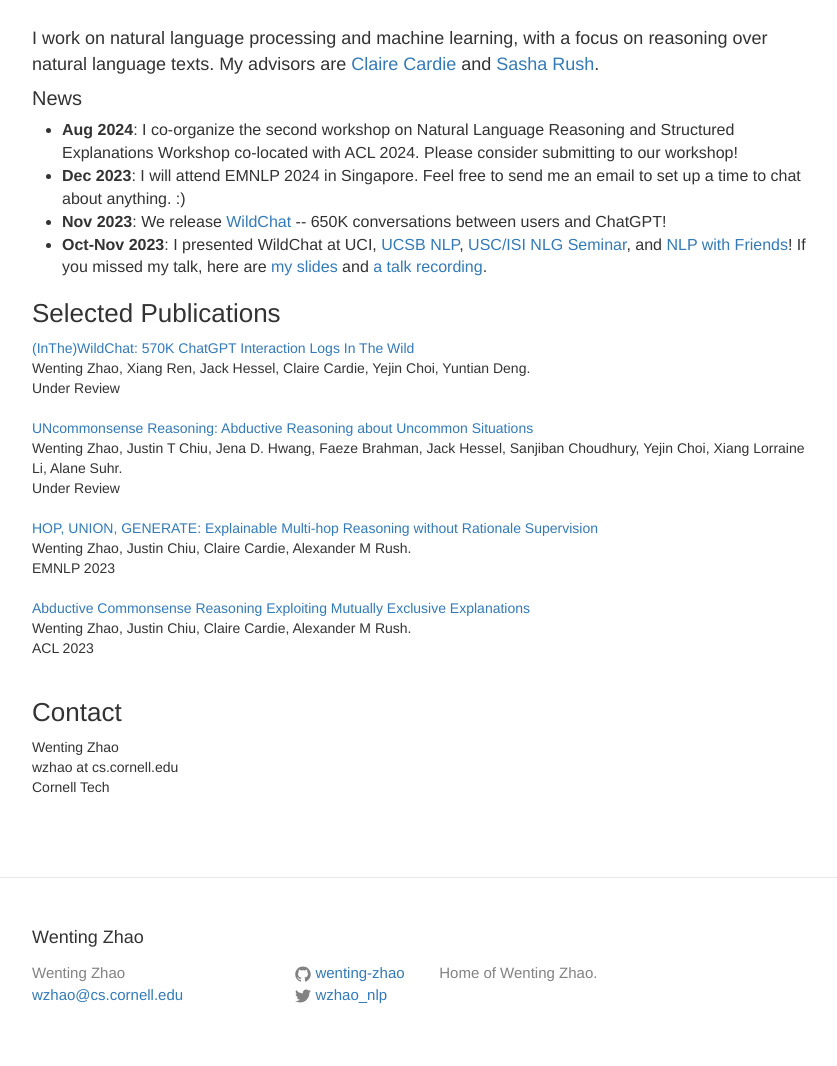
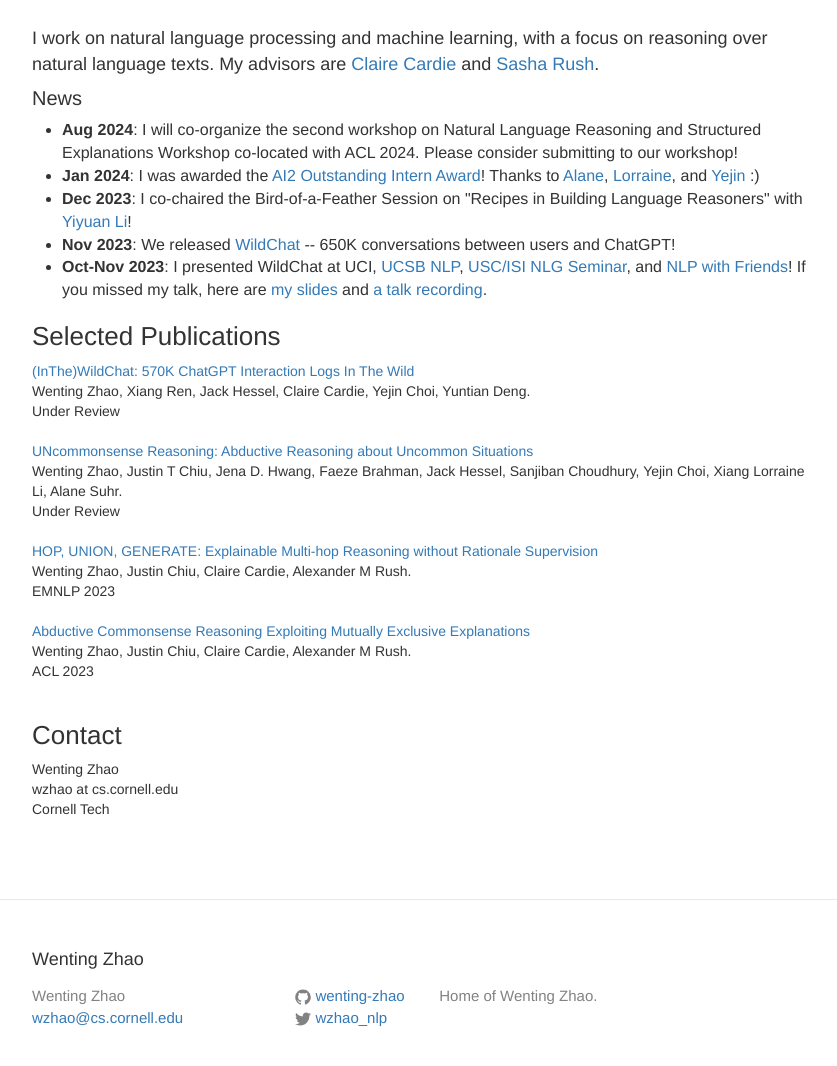
Before and after one commit to wenting-zhao/wenting-zhao.github.io, a Jekyll site: the page built from index.html, in a window 1280 px wide, cut to the strip 306-1389 px from the top of the page. Shown: the top 1066 px of the strip, without its empty margins (218-1055 px from the left). Built offline with Jekyll 4.4.1, drawn with Linux system fonts in a browser that asks for light colours.

Commit message:
Update index.html

```diff
--- a/index.html
+++ b/index.html
@@ -30,9 +30,10 @@ I work on natural language processing and machine learning, with a focus on reas
 
 <h4> News </h4>
 <ul style="font-size: 16px">
-    <li><strong>Aug 2024</strong>: I co-organize the second workshop on Natural Language Reasoning and Structured Explanations Workshop co-located with ACL 2024. Please consider submitting to our workshop!</li>
-    <li><strong>Dec 2023</strong>: I will attend EMNLP 2024 in Singapore. Feel free to send me an email to set up a time to chat about anything. :)</li>
-    <li><strong>Nov 2023</strong>: We release <a href="https://wildchat.allen.ai/">WildChat</a> -- 650K conversations between users and ChatGPT!</li>
+    <li><strong>Aug 2024</strong>: I will co-organize the second workshop on Natural Language Reasoning and Structured Explanations Workshop co-located with ACL 2024. Please consider submitting to our workshop!</li>
+    <li><strong>Jan 2024</strong>: I was awarded the <a href="https://allenai.org/outstanding-interns">AI2 Outstanding Intern Award</a>! Thanks to <a href="https://www.alanesuhr.com/">Alane</a>, <a href="https://people.cs.pitt.edu/~xianglli/">Lorraine</a>, and <a href="https://homes.cs.washington.edu/~yejin/">Yejin</a> :)
+    <li><strong>Dec 2023</strong>: I co-chaired the Bird-of-a-Feather Session on "Recipes in Building Language Reasoners" with <a href="https://nativeatom.github.io/">Yiyuan Li</a>!
+    <li><strong>Nov 2023</strong>: We released <a href="https://wildchat.allen.ai/">WildChat</a> -- 650K conversations between users and ChatGPT!</li>
     <li><strong>Oct-Nov 2023</strong>: I presented WildChat at UCI, <a href="https://twitter.com/ucsbNLP/status/1719824358703780309">UCSB NLP</a>, <a href="https://www.isi.edu/events/4133/nl-seminar-what-we-learned-from-570k-chatgpt-interaction-logs-in-the-wild/">USC/ISI NLG Seminar</a>, and <a href="https://nlpwithfriends.com/speakers/wenting-zhao">NLP with Friends</a>! If you missed my talk, here are <a href="https://docs.google.com/presentation/d/1TjFnaWWVSTcD1FovdUHq60xwXkL6Oqo1OWJ2VMIAmlQ/edit?usp=sharing">my slides</a> and <a href="https://www.youtube.com/watch?v=lx1XcTdhalU">a talk recording</a>.</li>
 </ul>
 
```
